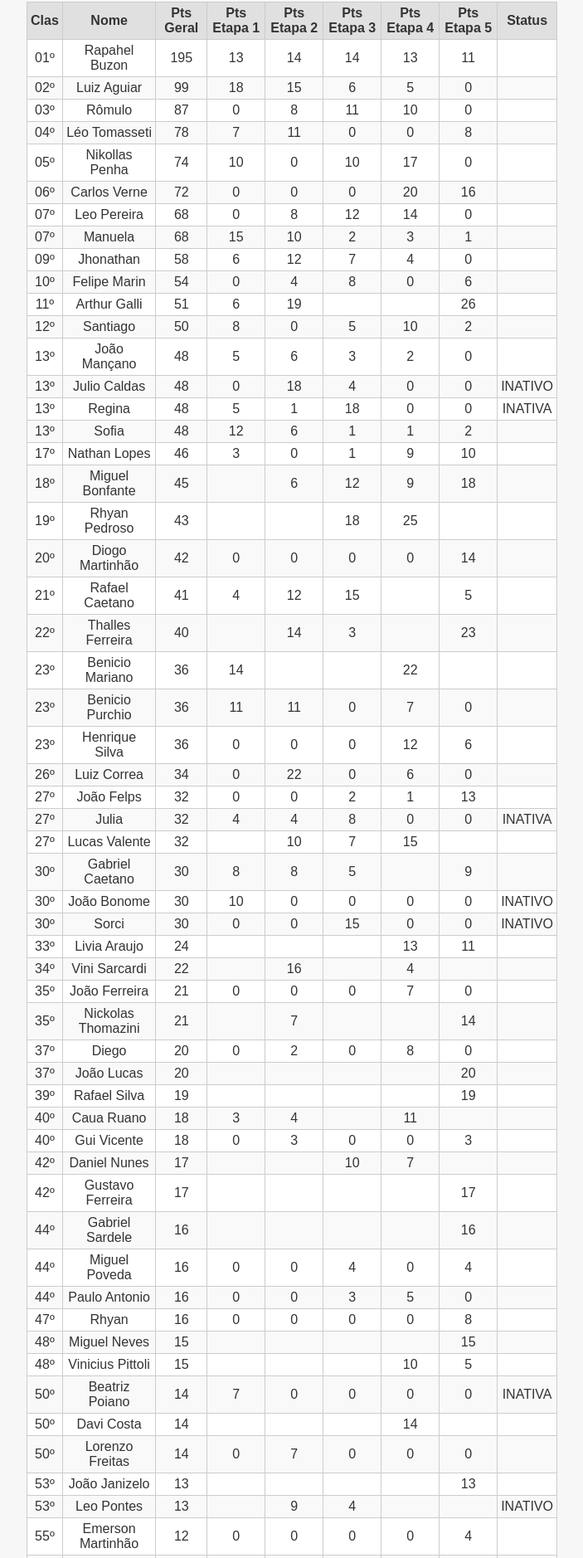
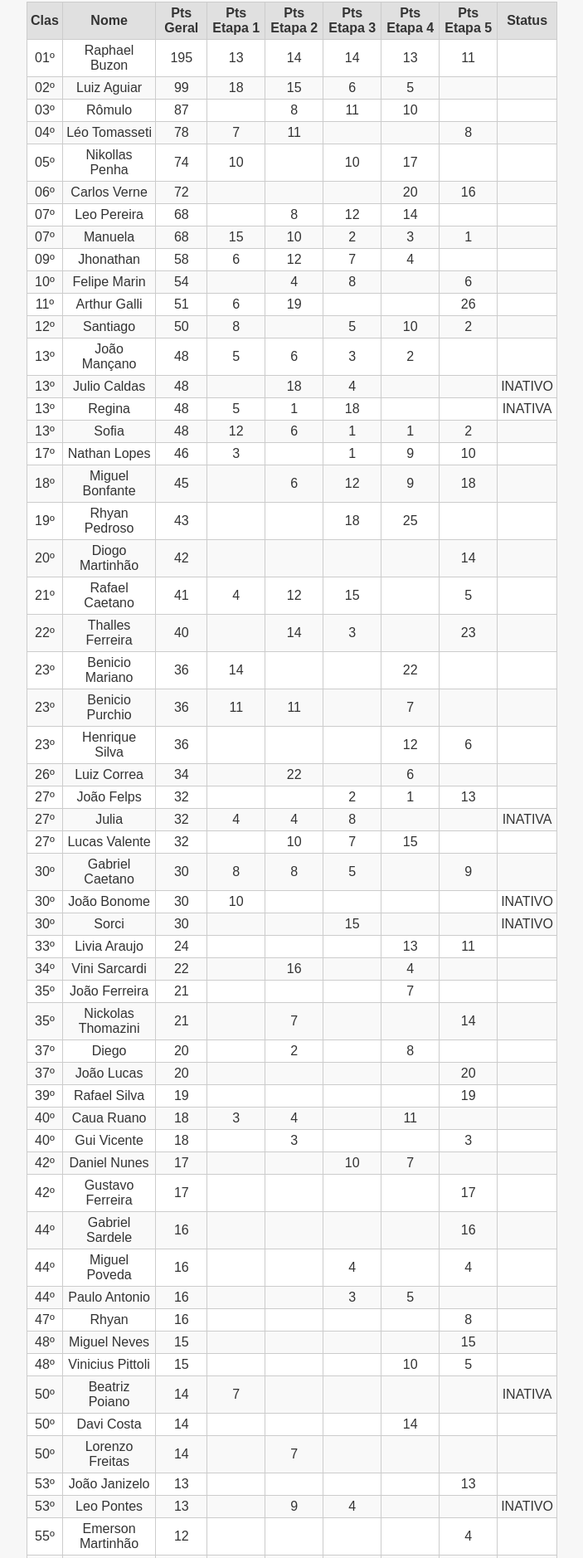
Before and after one commit to VPittoli/TenisDeMesaSJBV_Pontuacao, a plain HTML site: page Geral.html in a window 1280 px wide. Shown: the part 149-2027 px from the top of the page at 83% size, without its empty margins (288-991 px from the left). Drawn offline with Linux system fonts and the light colour scheme.

Commit message:
Add files via upload

```diff
--- a/Geral.html
+++ b/Geral.html
@@ -38,87 +38,88 @@
       </tr>
     </thead>
     <tbody>
-<tr><td>01º</td><td>Rapahel Buzon</td><td>195</td><td>13</td><td>14</td><td>14</td><td>13</td><td>11</td><td></td></tr>
-<tr><td>02º</td><td>Luiz Aguiar</td><td>99</td><td>18</td><td>15</td><td>6</td><td>5</td><td>0</td><td></td></tr>
-<tr><td>03º</td><td>Rômulo</td><td>87</td><td>0</td><td>8</td><td>11</td><td>10</td><td>0</td><td></td></tr>
-<tr><td>04º</td><td>Léo Tomasseti</td><td>78</td><td>7</td><td>11</td><td>0</td><td>0</td><td>8</td><td></td></tr>
-<tr><td>05º</td><td>Nikollas Penha</td><td>74</td><td>10</td><td>0</td><td>10</td><td>17</td><td>0</td><td></td></tr>
-<tr><td>06º</td><td>Carlos Verne</td><td>72</td><td>0</td><td>0</td><td>0</td><td>20</td><td>16</td><td></td></tr>
-<tr><td>07º</td><td>Leo Pereira</td><td>68</td><td>0</td><td>8</td><td>12</td><td>14</td><td>0</td><td></td></tr>
+<tr><td>01º</td><td>Raphael Buzon</td><td>195</td><td>13</td><td>14</td><td>14</td><td>13</td><td>11</td><td></td></tr>
+<tr><td>02º</td><td>Luiz Aguiar</td><td>99</td><td>18</td><td>15</td><td>6</td><td>5</td><td></td><td></td></tr>
+<tr><td>03º</td><td>Rômulo</td><td>87</td><td></td><td>8</td><td>11</td><td>10</td><td></td><td></td></tr>
+<tr><td>04º</td><td>Léo Tomasseti</td><td>78</td><td>7</td><td>11</td><td></td><td></td><td>8</td><td></td></tr>
+<tr><td>05º</td><td>Nikollas Penha</td><td>74</td><td>10</td><td></td><td>10</td><td>17</td><td></td><td></td></tr>
+<tr><td>06º</td><td>Carlos Verne</td><td>72</td><td></td><td></td><td></td><td>20</td><td>16</td><td></td></tr>
+<tr><td>07º</td><td>Leo Pereira</td><td>68</td><td></td><td>8</td><td>12</td><td>14</td><td></td><td></td></tr>
 <tr><td>07º</td><td>Manuela</td><td>68</td><td>15</td><td>10</td><td>2</td><td>3</td><td>1</td><td></td></tr>
-<tr><td>09º</td><td>Jhonathan</td><td>58</td><td>6</td><td>12</td><td>7</td><td>4</td><td>0</td><td></td></tr>
-<tr><td>10º</td><td>Felipe Marin</td><td>54</td><td>0</td><td>4</td><td>8</td><td>0</td><td>6</td><td></td></tr>
+<tr><td>09º</td><td>Jhonathan</td><td>58</td><td>6</td><td>12</td><td>7</td><td>4</td><td></td><td></td></tr>
+<tr><td>10º</td><td>Felipe Marin</td><td>54</td><td></td><td>4</td><td>8</td><td></td><td>6</td><td></td></tr>
 <tr><td>11º</td><td>Arthur Galli</td><td>51</td><td>6</td><td>19</td><td></td><td></td><td>26</td><td></td></tr>
-<tr><td>12º</td><td>Santiago</td><td>50</td><td>8</td><td>0</td><td>5</td><td>10</td><td>2</td><td></td></tr>
-<tr><td>13º</td><td>João Mançano</td><td>48</td><td>5</td><td>6</td><td>3</td><td>2</td><td>0</td><td></td></tr>
-<tr><td>13º</td><td>Julio Caldas</td><td>48</td><td>0</td><td>18</td><td>4</td><td>0</td><td>0</td><td>INATIVO</td></tr>
-<tr><td>13º</td><td>Regina</td><td>48</td><td>5</td><td>1</td><td>18</td><td>0</td><td>0</td><td>INATIVA</td></tr>
+<tr><td>12º</td><td>Santiago</td><td>50</td><td>8</td><td></td><td>5</td><td>10</td><td>2</td><td></td></tr>
+<tr><td>13º</td><td>João Mançano</td><td>48</td><td>5</td><td>6</td><td>3</td><td>2</td><td></td><td></td></tr>
+<tr><td>13º</td><td>Julio Caldas</td><td>48</td><td></td><td>18</td><td>4</td><td></td><td></td><td>INATIVO</td></tr>
+<tr><td>13º</td><td>Regina</td><td>48</td><td>5</td><td>1</td><td>18</td><td></td><td></td><td>INATIVA</td></tr>
 <tr><td>13º</td><td>Sofia</td><td>48</td><td>12</td><td>6</td><td>1</td><td>1</td><td>2</td><td></td></tr>
-<tr><td>17º</td><td>Nathan Lopes</td><td>46</td><td>3</td><td>0</td><td>1</td><td>9</td><td>10</td><td></td></tr>
+<tr><td>17º</td><td>Nathan Lopes</td><td>46</td><td>3</td><td></td><td>1</td><td>9</td><td>10</td><td></td></tr>
 <tr><td>18º</td><td>Miguel Bonfante</td><td>45</td><td></td><td>6</td><td>12</td><td>9</td><td>18</td><td></td></tr>
 <tr><td>19º</td><td>Rhyan Pedroso</td><td>43</td><td></td><td></td><td>18</td><td>25</td><td></td><td></td></tr>
-<tr><td>20º</td><td>Diogo Martinhão</td><td>42</td><td>0</td><td>0</td><td>0</td><td>0</td><td>14</td><td></td></tr>
+<tr><td>20º</td><td>Diogo Martinhão</td><td>42</td><td></td><td></td><td></td><td></td><td>14</td><td></td></tr>
 <tr><td>21º</td><td>Rafael Caetano</td><td>41</td><td>4</td><td>12</td><td>15</td><td></td><td>5</td><td></td></tr>
 <tr><td>22º</td><td>Thalles Ferreira</td><td>40</td><td></td><td>14</td><td>3</td><td></td><td>23</td><td></td></tr>
 <tr><td>23º</td><td>Benicio Mariano</td><td>36</td><td>14</td><td></td><td></td><td>22</td><td></td><td></td></tr>
-<tr><td>23º</td><td>Benicio Purchio</td><td>36</td><td>11</td><td>11</td><td>0</td><td>7</td><td>0</td><td></td></tr>
-<tr><td>23º</td><td>Henrique Silva</td><td>36</td><td>0</td><td>0</td><td>0</td><td>12</td><td>6</td><td></td></tr>
-<tr><td>26º</td><td>Luiz Correa</td><td>34</td><td>0</td><td>22</td><td>0</td><td>6</td><td>0</td><td></td></tr>
-<tr><td>27º</td><td>João Felps</td><td>32</td><td>0</td><td>0</td><td>2</td><td>1</td><td>13</td><td></td></tr>
-<tr><td>27º</td><td>Julia</td><td>32</td><td>4</td><td>4</td><td>8</td><td>0</td><td>0</td><td>INATIVA</td></tr>
+<tr><td>23º</td><td>Benicio Purchio</td><td>36</td><td>11</td><td>11</td><td></td><td>7</td><td></td><td></td></tr>
+<tr><td>23º</td><td>Henrique Silva</td><td>36</td><td></td><td></td><td></td><td>12</td><td>6</td><td></td></tr>
+<tr><td>26º</td><td>Luiz Correa</td><td>34</td><td></td><td>22</td><td></td><td>6</td><td></td><td></td></tr>
+<tr><td>27º</td><td>João Felps</td><td>32</td><td></td><td></td><td>2</td><td>1</td><td>13</td><td></td></tr>
+<tr><td>27º</td><td>Julia</td><td>32</td><td>4</td><td>4</td><td>8</td><td></td><td></td><td>INATIVA</td></tr>
 <tr><td>27º</td><td>Lucas Valente</td><td>32</td><td></td><td>10</td><td>7</td><td>15</td><td></td><td></td></tr>
 <tr><td>30º</td><td>Gabriel Caetano</td><td>30</td><td>8</td><td>8</td><td>5</td><td></td><td>9</td><td></td></tr>
-<tr><td>30º</td><td>João Bonome</td><td>30</td><td>10</td><td>0</td><td>0</td><td>0</td><td>0</td><td>INATIVO</td></tr>
-<tr><td>30º</td><td>Sorci</td><td>30</td><td>0</td><td>0</td><td>15</td><td>0</td><td>0</td><td>INATIVO</td></tr>
+<tr><td>30º</td><td>João Bonome</td><td>30</td><td>10</td><td></td><td></td><td></td><td></td><td>INATIVO</td></tr>
+<tr><td>30º</td><td>Sorci</td><td>30</td><td></td><td></td><td>15</td><td></td><td></td><td>INATIVO</td></tr>
 <tr><td>33º</td><td>Livia Araujo</td><td>24</td><td></td><td></td><td></td><td>13</td><td>11</td><td></td></tr>
 <tr><td>34º</td><td>Vini Sarcardi</td><td>22</td><td></td><td>16</td><td></td><td>4</td><td></td><td></td></tr>
-<tr><td>35º</td><td>João Ferreira</td><td>21</td><td>0</td><td>0</td><td>0</td><td>7</td><td>0</td><td></td></tr>
+<tr><td>35º</td><td>João Ferreira</td><td>21</td><td></td><td></td><td></td><td>7</td><td></td><td></td></tr>
 <tr><td>35º</td><td>Nickolas Thomazini</td><td>21</td><td></td><td>7</td><td></td><td></td><td>14</td><td></td></tr>
-<tr><td>37º</td><td>Diego</td><td>20</td><td>0</td><td>2</td><td>0</td><td>8</td><td>0</td><td></td></tr>
+<tr><td>37º</td><td>Diego</td><td>20</td><td></td><td>2</td><td></td><td>8</td><td></td><td></td></tr>
 <tr><td>37º</td><td>João Lucas</td><td>20</td><td></td><td></td><td></td><td></td><td>20</td><td></td></tr>
 <tr><td>39º</td><td>Rafael Silva</td><td>19</td><td></td><td></td><td></td><td></td><td>19</td><td></td></tr>
 <tr><td>40º</td><td>Caua Ruano</td><td>18</td><td>3</td><td>4</td><td></td><td>11</td><td></td><td></td></tr>
-<tr><td>40º</td><td>Gui Vicente</td><td>18</td><td>0</td><td>3</td><td>0</td><td>0</td><td>3</td><td></td></tr>
+<tr><td>40º</td><td>Gui Vicente</td><td>18</td><td></td><td>3</td><td></td><td></td><td>3</td><td></td></tr>
 <tr><td>42º</td><td>Daniel Nunes</td><td>17</td><td></td><td></td><td>10</td><td>7</td><td></td><td></td></tr>
 <tr><td>42º</td><td>Gustavo Ferreira</td><td>17</td><td></td><td></td><td></td><td></td><td>17</td><td></td></tr>
 <tr><td>44º</td><td>Gabriel Sardele</td><td>16</td><td></td><td></td><td></td><td></td><td>16</td><td></td></tr>
-<tr><td>44º</td><td>Miguel Poveda</td><td>16</td><td>0</td><td>0</td><td>4</td><td>0</td><td>4</td><td></td></tr>
-<tr><td>44º</td><td>Paulo Antonio</td><td>16</td><td>0</td><td>0</td><td>3</td><td>5</td><td>0</td><td></td></tr>
-<tr><td>47º</td><td>Rhyan</td><td>16</td><td>0</td><td>0</td><td>0</td><td>0</td><td>8</td><td></td></tr>
+<tr><td>44º</td><td>Miguel Poveda</td><td>16</td><td></td><td></td><td>4</td><td></td><td>4</td><td></td></tr>
+<tr><td>44º</td><td>Paulo Antonio</td><td>16</td><td></td><td></td><td>3</td><td>5</td><td></td><td></td></tr>
+<tr><td>47º</td><td>Rhyan</td><td>16</td><td></td><td></td><td></td><td></td><td>8</td><td></td></tr>
 <tr><td>48º</td><td>Miguel Neves</td><td>15</td><td></td><td></td><td></td><td></td><td>15</td><td></td></tr>
 <tr><td>48º</td><td>Vinicius Pittoli</td><td>15</td><td></td><td></td><td></td><td>10</td><td>5</td><td></td></tr>
-<tr><td>50º</td><td>Beatriz Poiano</td><td>14</td><td>7</td><td>0</td><td>0</td><td>0</td><td>0</td><td>INATIVA</td></tr>
+<tr><td>50º</td><td>Beatriz Poiano</td><td>14</td><td>7</td><td></td><td></td><td></td><td></td><td>INATIVA</td></tr>
 <tr><td>50º</td><td>Davi Costa</td><td>14</td><td></td><td></td><td></td><td>14</td><td></td><td></td></tr>
-<tr><td>50º</td><td>Lorenzo Freitas</td><td>14</td><td>0</td><td>7</td><td>0</td><td>0</td><td>0</td><td></td></tr>
+<tr><td>50º</td><td>Lorenzo Freitas</td><td>14</td><td></td><td>7</td><td></td><td></td><td></td><td></td></tr>
 <tr><td>53º</td><td>João Janizelo</td><td>13</td><td></td><td></td><td></td><td></td><td>13</td><td></td></tr>
 <tr><td>53º</td><td>Leo Pontes</td><td>13</td><td></td><td>9</td><td>4</td><td></td><td></td><td>INATIVO</td></tr>
-<tr><td>55º</td><td>Emerson Martinhão</td><td>12</td><td>0</td><td>0</td><td>0</td><td>0</td><td>4</td><td></td></tr>
+<tr><td>55º</td><td>Emerson Martinhão</td><td>12</td><td></td><td></td><td></td><td></td><td>4</td><td></td></tr>
 <tr><td>55º</td><td>Henrique Thomazini</td><td>12</td><td></td><td></td><td></td><td></td><td>12</td><td></td></tr>
 <tr><td>55º</td><td>Leo Fracari</td><td>12</td><td></td><td></td><td></td><td></td><td>12</td><td></td></tr>
-<tr><td>55º</td><td>Marcilio</td><td>12</td><td>0</td><td>5</td><td>0</td><td>0</td><td>1</td><td>INATIVO</td></tr>
-<tr><td>55º</td><td>Pedro Rafael</td><td>12</td><td>0</td><td>0</td><td>6</td><td>0</td><td>0</td><td></td></tr>
+<tr><td>55º</td><td>Marcilio</td><td>12</td><td></td><td>5</td><td></td><td></td><td>1</td><td>INATIVO</td></tr>
+<tr><td>55º</td><td>Pedro Rafael</td><td>12</td><td></td><td></td><td>6</td><td></td><td></td><td></td></tr>
 <tr><td>60º</td><td>Murilo Adelino</td><td>11</td><td></td><td></td><td>8</td><td>3</td><td></td><td></td></tr>
 <tr><td>61º</td><td>Cadu</td><td>10</td><td></td><td></td><td></td><td></td><td>10</td><td></td></tr>
-<tr><td>61º</td><td>Eduardo Mello</td><td>10</td><td>0</td><td>0</td><td>0</td><td>2</td><td>3</td><td></td></tr>
-<tr><td>63º</td><td>Lucas Dominato</td><td>9</td><td>3</td><td>0</td><td>0</td><td>0</td><td>0</td><td>INATIVO</td></tr>
-<tr><td>63º</td><td>Vinicius Jordão</td><td>9</td><td>2</td><td>1</td><td>0</td><td>0</td><td>0</td><td>INATIVO</td></tr>
+<tr><td>61º</td><td>Eduardo Mello</td><td>10</td><td></td><td></td><td></td><td>2</td><td>3</td><td></td></tr>
+<tr><td>63º</td><td>Lucas Dominato</td><td>9</td><td>3</td><td></td><td></td><td></td><td></td><td>INATIVO</td></tr>
+<tr><td>63º</td><td>Vinicius Jordão</td><td>9</td><td>2</td><td>1</td><td></td><td></td><td></td><td>INATIVO</td></tr>
 <tr><td>65º</td><td>Lucas Nicolau</td><td>8</td><td></td><td></td><td></td><td></td><td>8</td><td></td></tr>
 <tr><td>65º</td><td>Muca</td><td>8</td><td></td><td></td><td></td><td></td><td>8</td><td></td></tr>
 <tr><td>67º</td><td>Anderson Pedroso</td><td>7</td><td></td><td></td><td></td><td>5</td><td>2</td><td></td></tr>
 <tr><td>67º</td><td>Vitor Fernandes</td><td>7</td><td></td><td></td><td></td><td></td><td>7</td><td></td></tr>
 <tr><td>69º</td><td>Arthur Borges</td><td>6</td><td></td><td></td><td>6</td><td></td><td></td><td>INATIVO</td></tr>
-<tr><td>69º</td><td>Biel</td><td>6</td><td>0</td><td>2</td><td>0</td><td>0</td><td>0</td><td>INATIVO</td></tr>
-<tr><td>69º</td><td>Duda</td><td>6</td><td>0</td><td>3</td><td>0</td><td>0</td><td>0</td><td>INATIVA</td></tr>
+<tr><td>69º</td><td>Biel</td><td>6</td><td></td><td>2</td><td></td><td></td><td></td><td>INATIVO</td></tr>
+<tr><td>69º</td><td>Duda</td><td>6</td><td></td><td>3</td><td></td><td></td><td></td><td>INATIVA</td></tr>
 <tr><td>69º</td><td>Gustavo Luz</td><td>6</td><td></td><td></td><td></td><td></td><td>6</td><td></td></tr>
-<tr><td>69º</td><td>Matheus Melo</td><td>6</td><td>1</td><td>5</td><td></td><td></td><td></td><td>INATIVO</td></tr>
+<tr><td>69º</td><td>Matheus Melo</td><td>6</td><td>1</td><td>5</td><td></td><td></td><td></td><td></td></tr>
+
 <tr><td>69º</td><td>Rafael Zonta</td><td>6</td><td></td><td></td><td></td><td></td><td>6</td><td></td></tr>
 <tr><td>75º</td><td>Davi Vitor</td><td>4</td><td></td><td></td><td></td><td></td><td>4</td><td></td></tr>
 <tr><td>75º</td><td>Murilo Coraca</td><td>4</td><td></td><td></td><td></td><td></td><td>4</td><td></td></tr>
-<tr><td>75º</td><td>Vinicius Gaspar</td><td>4</td><td>2</td><td>0</td><td>0</td><td>0</td><td>0</td><td>INATIVO</td></tr>
-<tr><td>78º</td><td>Bianca Schiavo</td><td>3</td><td>1</td><td>0</td><td>0</td><td>0</td><td>0</td><td>INATIVO</td></tr>
+<tr><td>75º</td><td>Vinicius Gaspar</td><td>4</td><td>2</td><td></td><td></td><td></td><td></td><td>INATIVO</td></tr>
+<tr><td>78º</td><td>Bianca Schiavo</td><td>3</td><td>1</td><td></td><td></td><td></td><td></td><td>INATIVO</td></tr>
 <tr><td>78º</td><td>Miguel Zava</td><td>3</td><td></td><td>3</td><td></td><td></td><td></td><td>INATIVO</td></tr>
 <tr><td>78º</td><td>Rafael Pedro</td><td>3</td><td></td><td></td><td></td><td></td><td>3</td><td></td></tr>
-<tr><td>81º</td><td>Luan Nunes</td><td>2</td><td>1</td><td>0</td><td>0</td><td>0</td><td>0</td><td>INATIVO</td></tr>
+<tr><td>81º</td><td>Luan Nunes</td><td>2</td><td>1</td><td></td><td></td><td></td><td></td><td>INATIVO</td></tr>
 <tr><td>81º</td><td>Lucas Ferlin</td><td>2</td><td></td><td>2</td><td></td><td></td><td></td><td>INATIVO</td></tr>
 <tr><td>81º</td><td>Miguel Campos</td><td>2</td><td></td><td></td><td>2</td><td></td><td></td><td>INATIVO</td></tr>
 <tr><td>81º</td><td>Pedro Macedo</td><td>2</td><td>2</td><td></td><td></td><td></td><td></td><td>INATIVO</td></tr>
```
